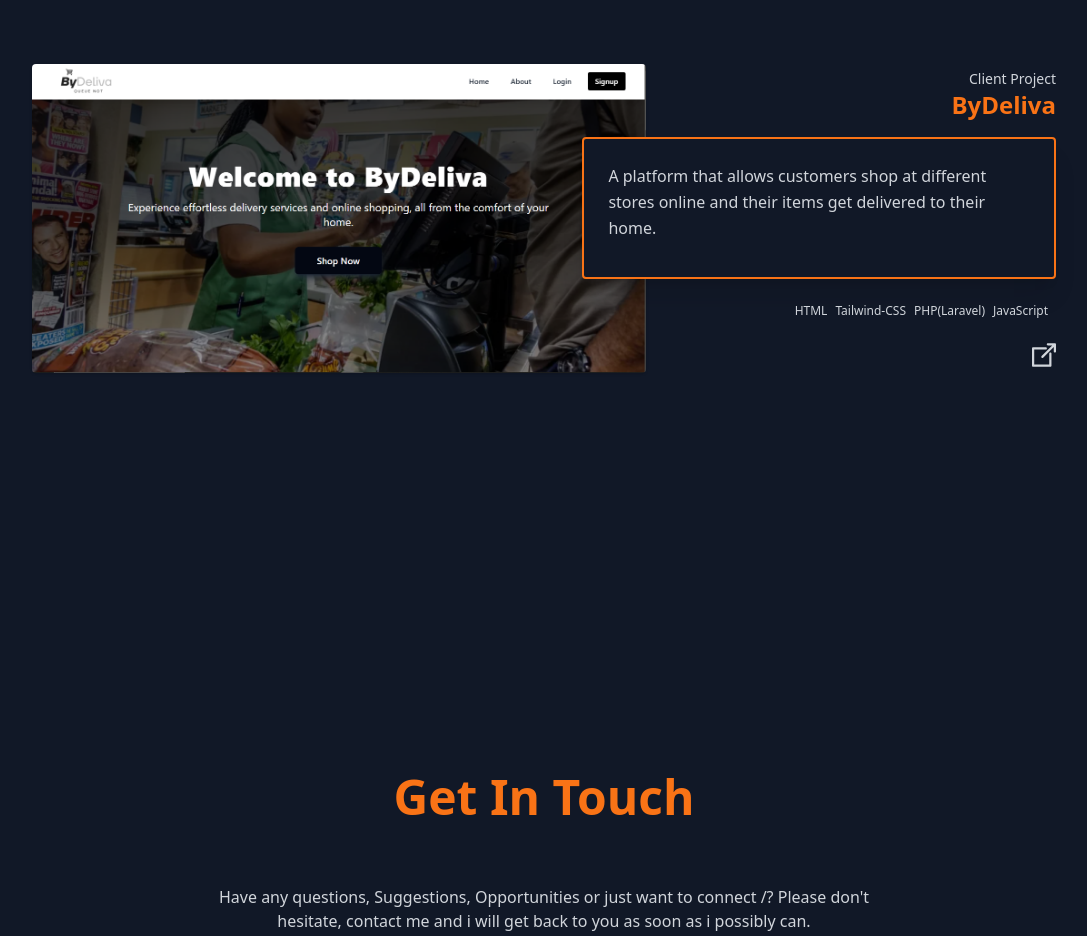
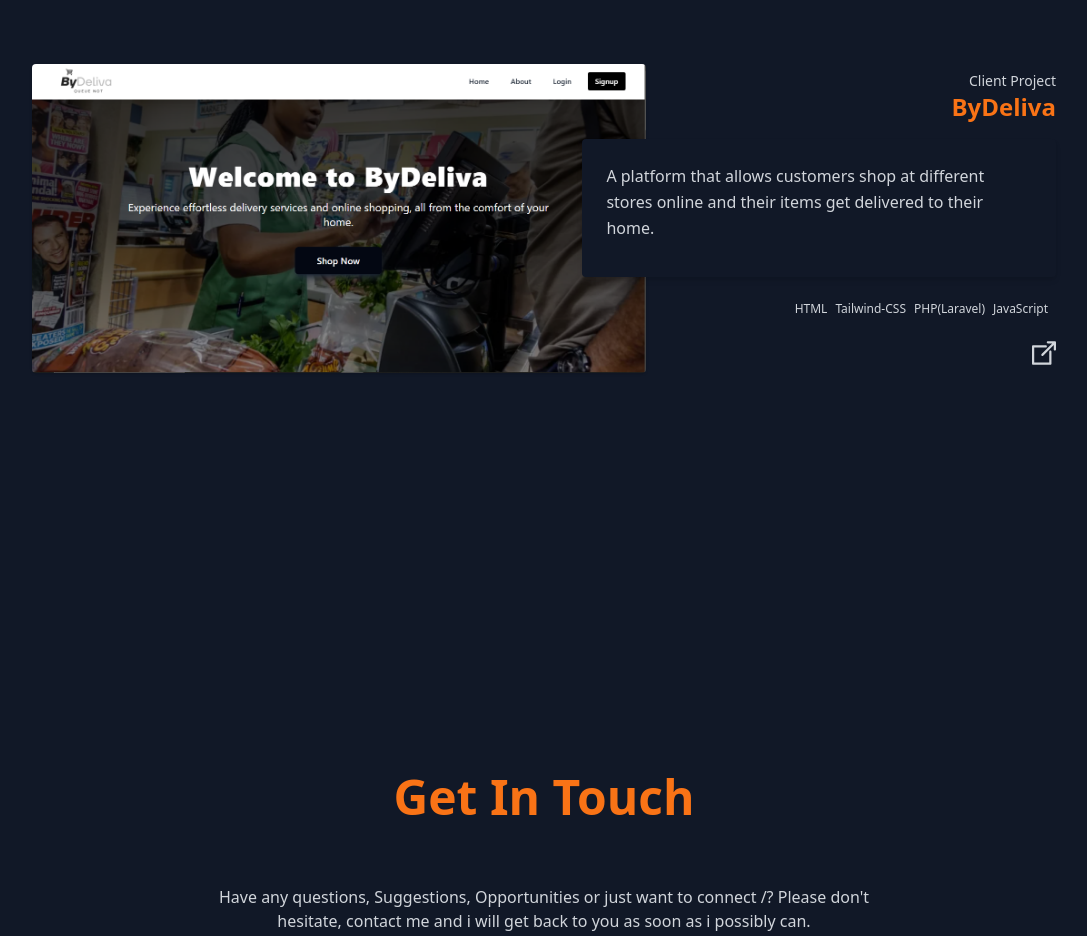
Before and after one commit to cheoane/Portfolio, a website: page index.html in a window 1280 px wide. Shown: the part 1700-2636 px from the top of the page, without its empty margins (96-1183 px from the left). Drawn offline with Linux system fonts and the light colour scheme.

Commit message:
Update index.html

```diff
--- a/index.html
+++ b/index.html
@@ -105,7 +105,7 @@
 					<p class="text-gray-300 text-sm font-poppins">Client Project</p>
 					<h4 class="text-2xl font-bold text-orange-500">ByDeliva</h4>
 				</div>
-				<div class="bg-gray-900 border-2 border-orange-500 rounded p-6 shadow-xl ml-0 sm:-ml-16 mb-6">
+				<div class="bg-gray-900 rounded p-6 shadow-md shadow-orange-500 ml-0 sm:-ml-16 mb-6">
 					<p class="text-gray-300 leading-relaxed mb-3">
 						A platform that allows customers shop at different stores online and their items get delivered to their home.
 					</p>
```
